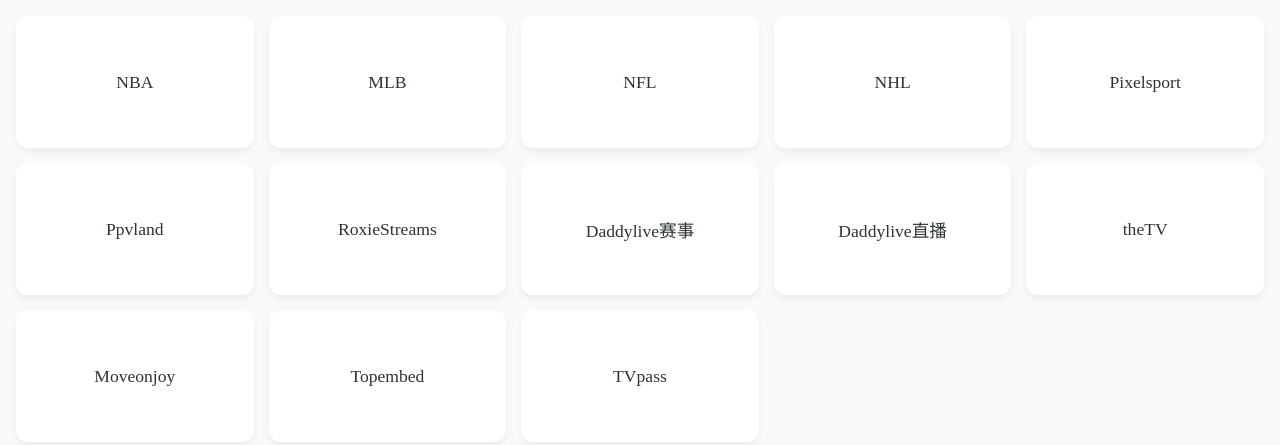
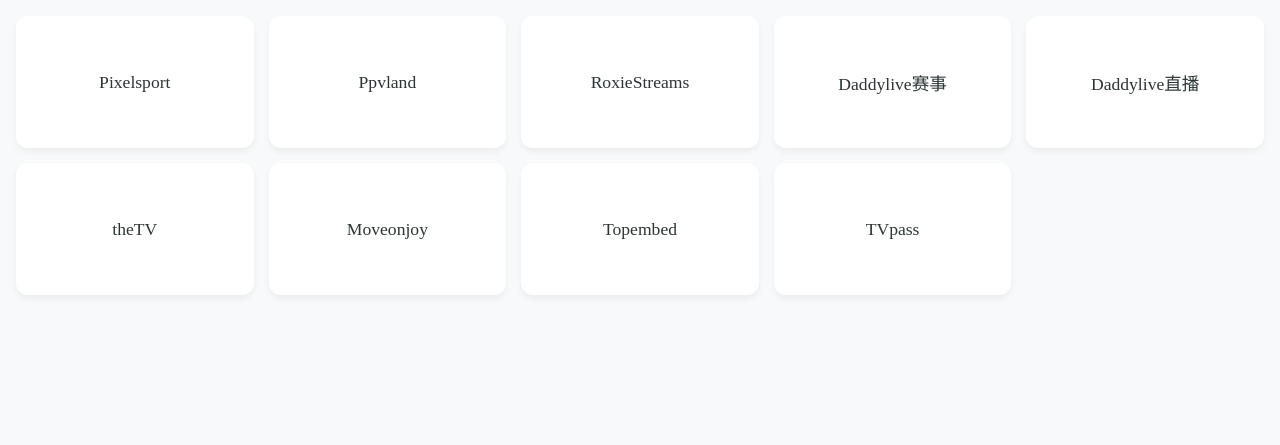
Before and after one commit to outcastveron/tv, a plain HTML site: page index.html in a window 1280 px wide. Drawn offline with Linux system fonts and the light colour scheme.

Commit message:
Update index.html

```diff
--- a/index.html
+++ b/index.html
@@ -109,10 +109,6 @@
 </head>
 <body>
 	<div class="nav-container">
-		<a href="/nba.html" class="text-link">NBA</a>
-		<a href="/mlb.html" class="text-link">MLB</a>
-		<a href="/nfl.html" class="text-link">NFL</a>
-		<a href="/nhl.html" class="text-link">NHL</a>
 		<a href="/pixelsport.html" class="text-link">Pixelsport</a>
 		<a href="/ppvland.html" class="text-link">Ppvland</a>
 		<a href="/roxiestreams.html" class="text-link">RoxieStreams</a>
```
